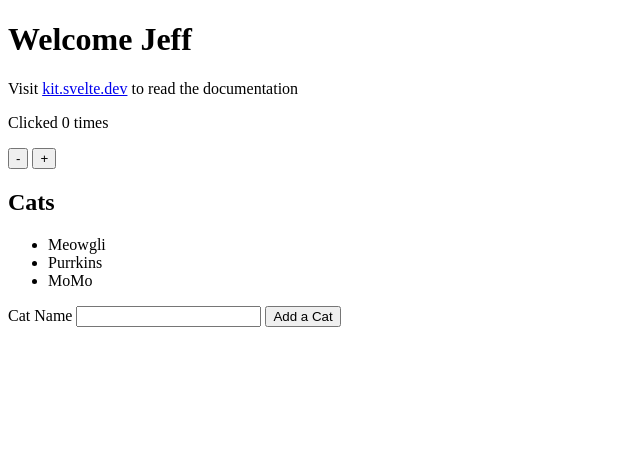
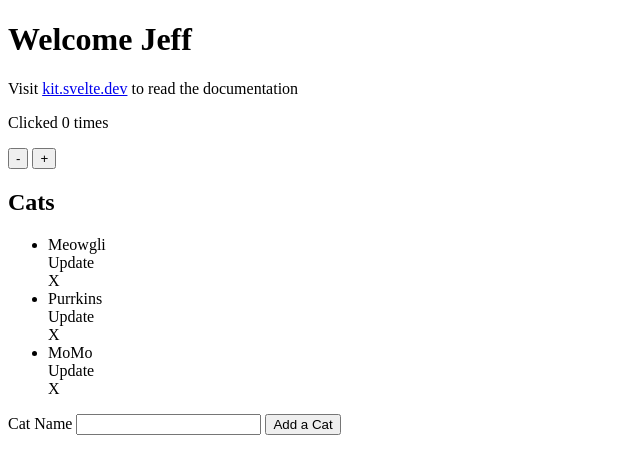
Before and after one commit to jt-rose/hello_svelte, a SvelteKit app: page / in a window 1280 px wide. Shown: the top 474 px of the page, without its empty margins (0-640 px from the left). Built offline with nearby package versions, Linux system fonts and the light colour scheme.

Commit message:
add editing and deleting of cats

```diff
--- a/src/components/cats.svelte
+++ b/src/components/cats.svelte
@@ -1,5 +1,9 @@
 <script lang="ts">
     let cats = ["Meowgli", "Purrkins", "MoMo"]
+    let editing = ""
+    const setEditing = (target: string) => {
+        editing = target
+    }
 
     const addCat = (e: any) => {
         if (!e.target) return
@@ -13,12 +17,36 @@
     cats.push(data.name)
     cats = cats
     }
+
+    const adoptCat = (name: string) => {
+        cats = cats.filter(n => n !== name)
+    }
+
+    const updateCat = (oldName: string) => (e: any) => {
+        const formData = new FormData(e.target);
+
+    const data: any = {};
+    for (let field of formData) {
+      const [key, value] = field;
+      data[key] = value;
+    }
+
+        cats = cats.map(c => c === oldName ? data.update : c)
+    }
 </script>
 
 <h2>Cats</h2>
 <ul>
 {#each cats as cat}
-<li>{cat}</li>
+{#if cat === editing}
+<form on:submit|preventDefault={updateCat(cat)}>
+    <label for="name">New Name</label>
+    <input type="text" name="update" id="cat-name-edit" value={cat}/>
+    <button type="submit" >Change Name</button>
+</form>
+{:else}
+<li>{cat}</li> <div on:click={() => setEditing(cat)}>Update</div><div on:click={() => adoptCat(cat)}>X</div>
+{/if}
 {/each}
 </ul>
 
```
